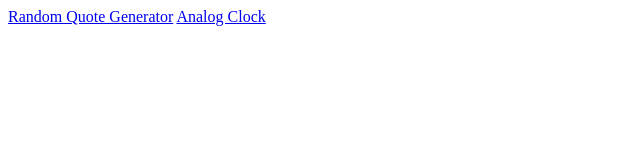
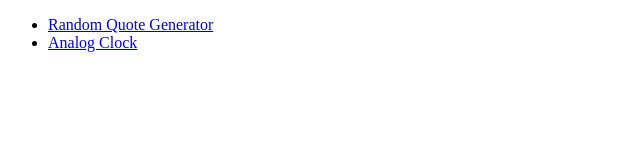
Before and after one commit to smoumita19/30days_JavaScript, a plain HTML site: page index.html in a window 1280 px wide. Shown: the whole page, without its empty margins (0-640 px from the left). Drawn offline with Linux system fonts and the light colour scheme.

Commit message:
updating

```diff
--- a/index.html
+++ b/index.html
@@ -8,8 +8,10 @@
 <body>
 
     <div class="container-fluid">
-        <a href="Day1 - Random Quote Generator/index.html">Random Quote Generator</a>
-        <a href="Day2 - Analog Clock/index.html">Analog Clock</a>
+        <ul>
+        <li><a href="Day1 - Random Quote Generator/index.html">Random Quote Generator</a></li>
+        <li><a href="Day2 - Analog Clock/index.html">Analog Clock</a></li>
+        </ul>
     </div>
 
 </body>
```
